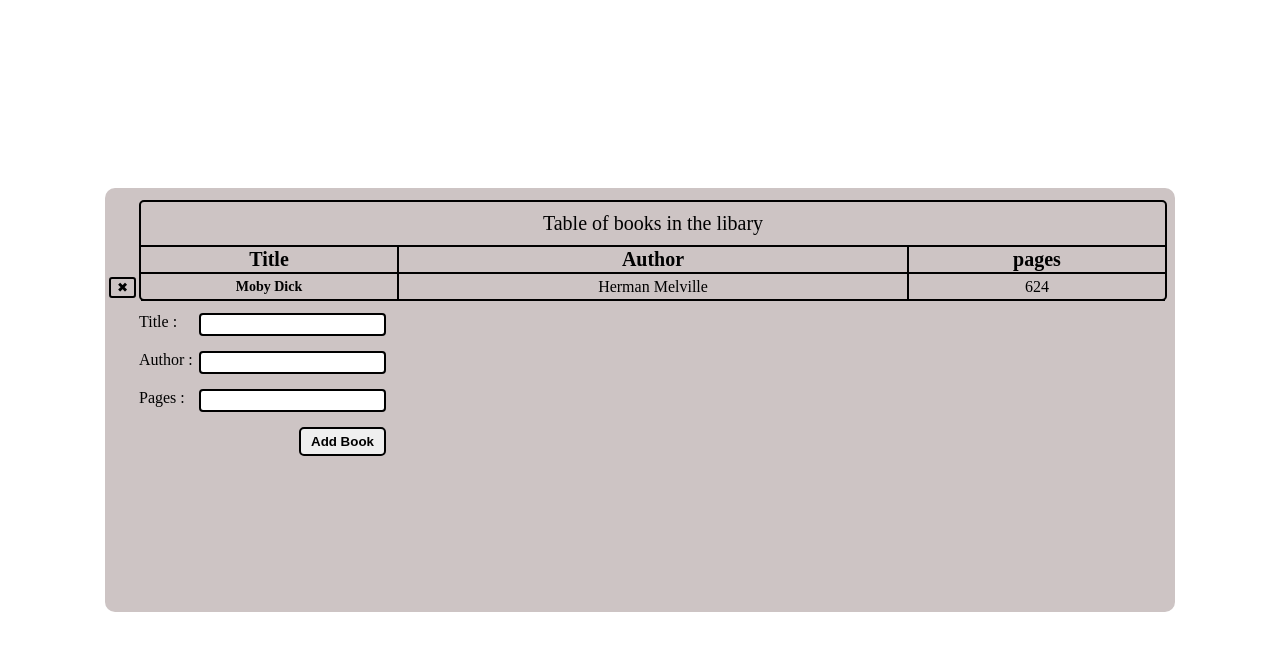
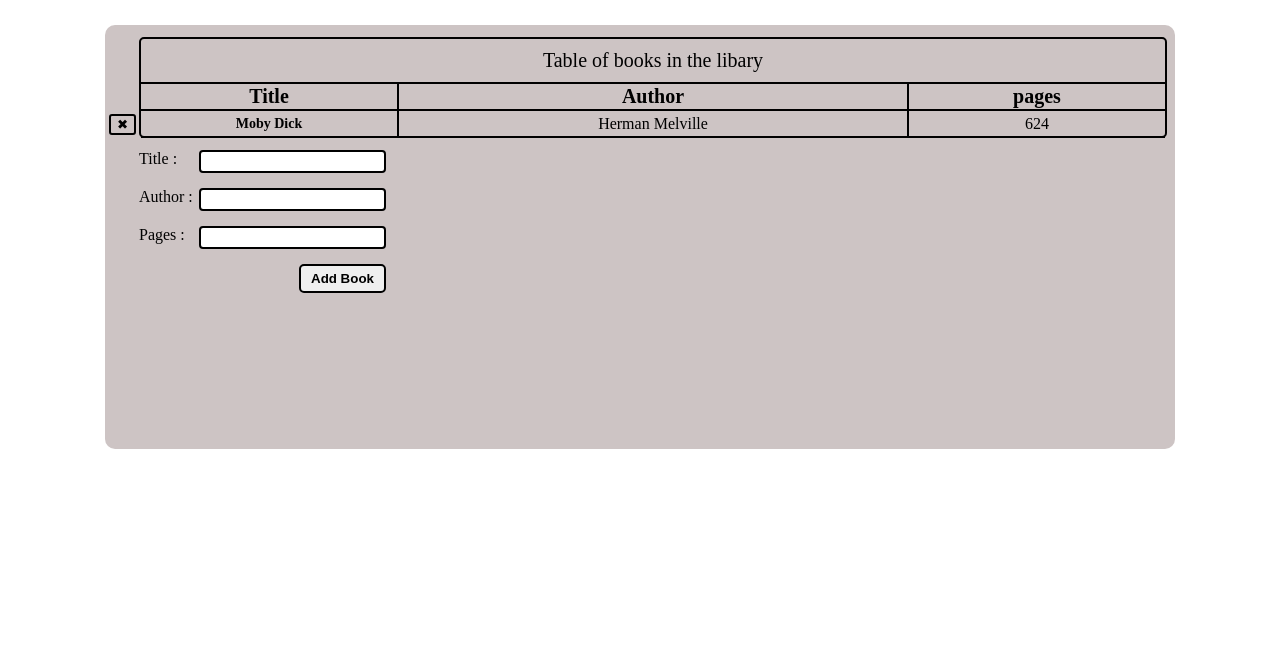
Before and after one commit to DogGotSwag/projectLibrary, a plain HTML site: page index.html in a window 1280 px wide. Drawn offline with Linux system fonts and the light colour scheme.

Commit message:
Define where the list starts
now list just goes down when you add books
instead of growing on the top and bottom

```diff
--- a/style.css
+++ b/style.css
@@ -9,7 +9,8 @@ html, body{
 body{
     display: grid;
     justify-items: center;
-    align-items: center;
+    align-items: start;
+    margin-top: 25px;
 }
 
 .main{
```
